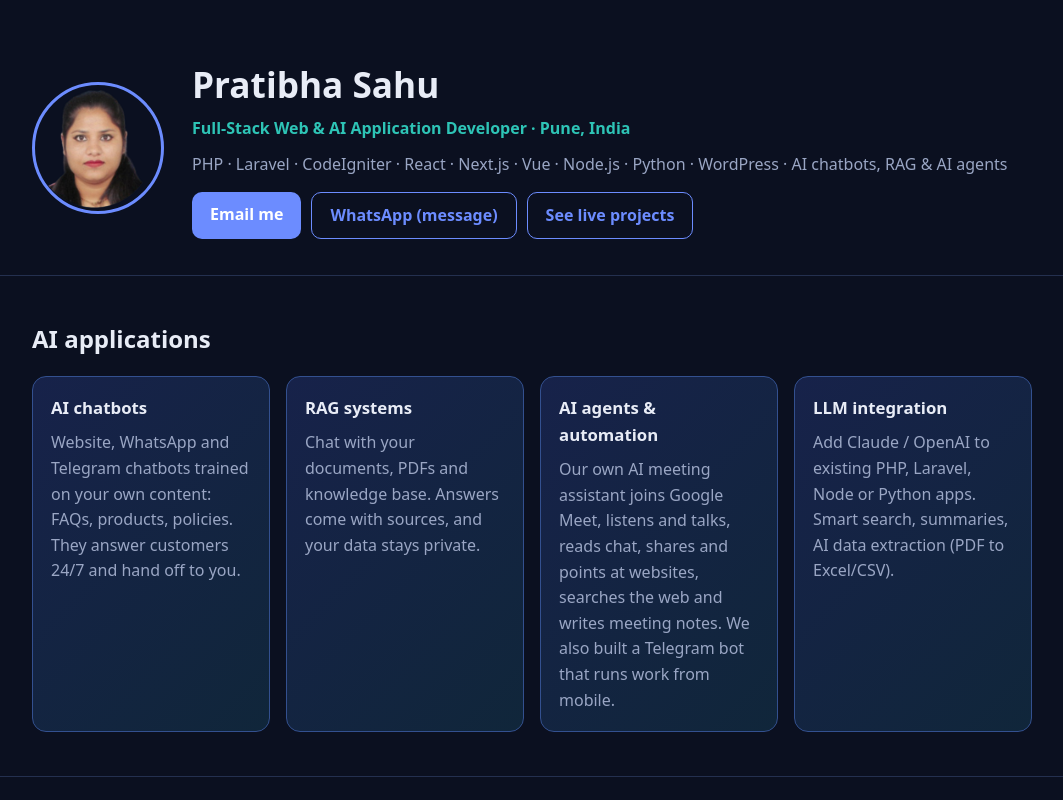
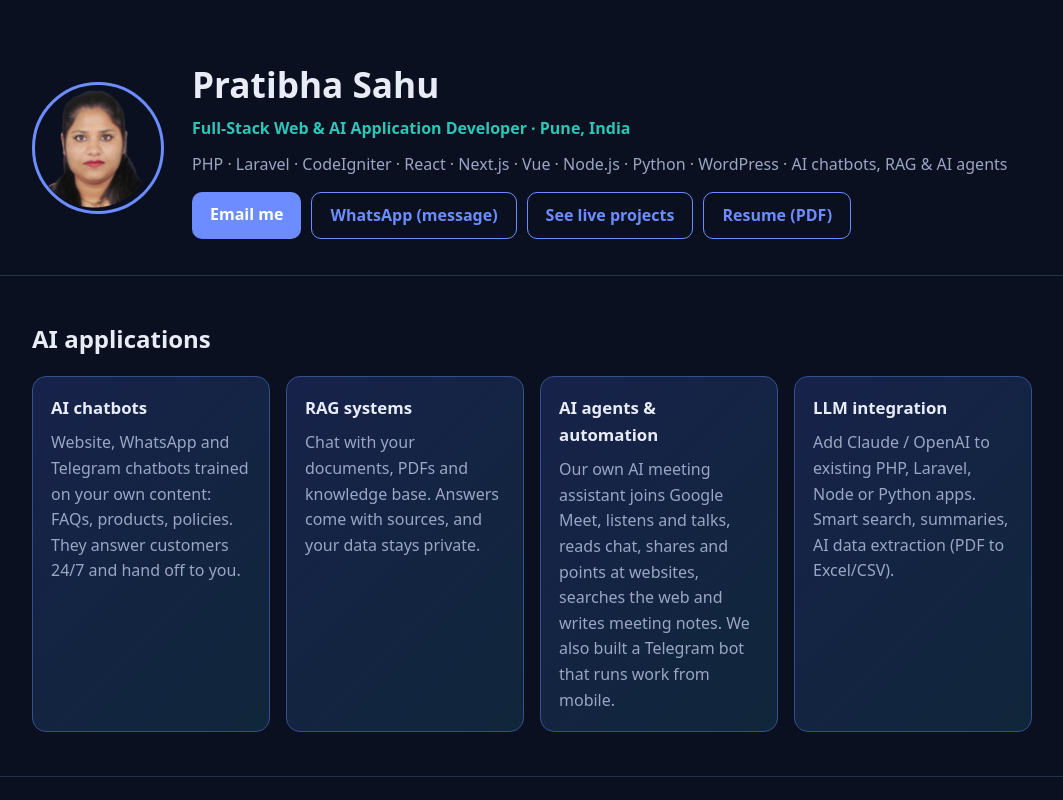
Before and after one commit to pratibhasahu012000-maker/pratibhasahu012000-maker.github.io, a plain HTML site: page index.html in a window 1280 px wide. Shown: the top 800 px of the page, without its empty margins (108-1171 px from the left). Drawn offline with Linux system fonts and the light colour scheme.

Commit message:
Add resume PDF

```diff
--- a/index.html
+++ b/index.html
@@ -39,6 +39,7 @@ footer{padding:30px 0;text-align:center;color:var(--mut);font-size:.9rem}
       <a class="btn" href="mailto:pratibhasahu012000@gmail.com">Email me</a>
       <a class="btn o" href="https://wa.me/919021345998">WhatsApp (message)</a>
       <a class="btn o" href="#projects">See live projects</a>
+      <a class="btn o" href="Pratibha-Sahu-Resume.pdf" target="_blank">Resume (PDF)</a>
     </div>
   </div>
 </div></header>
```
Also changed, not shown: 1 other file.
